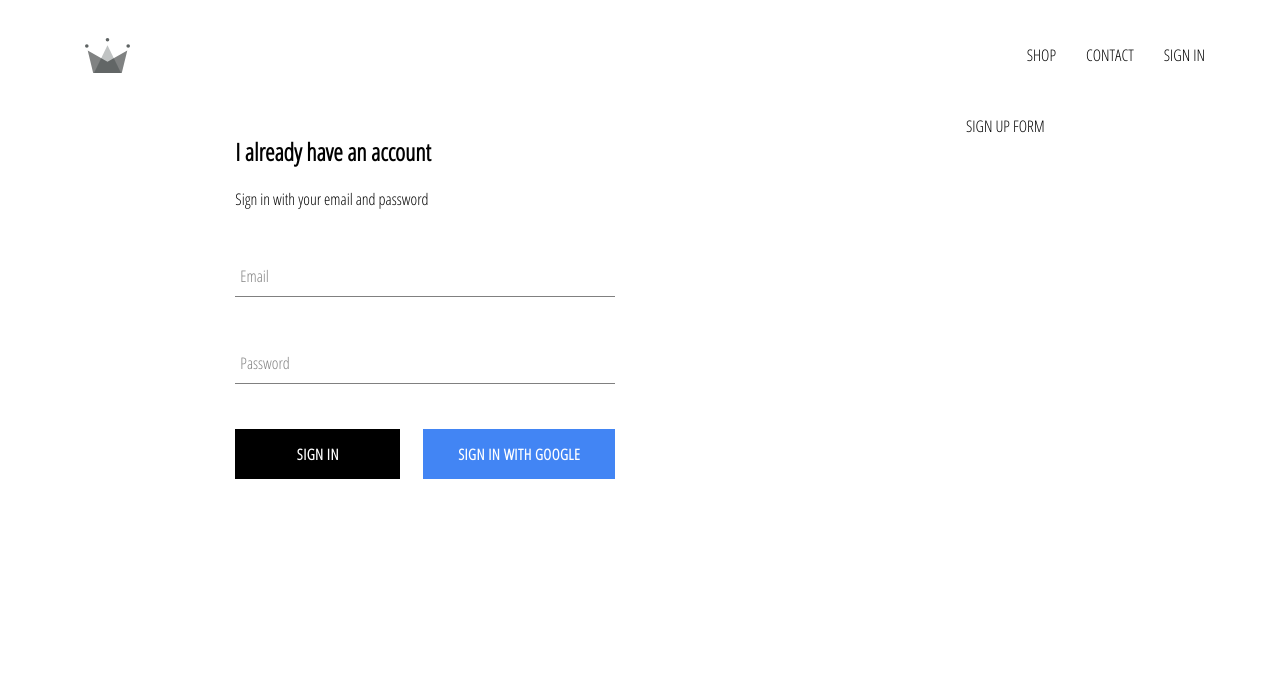
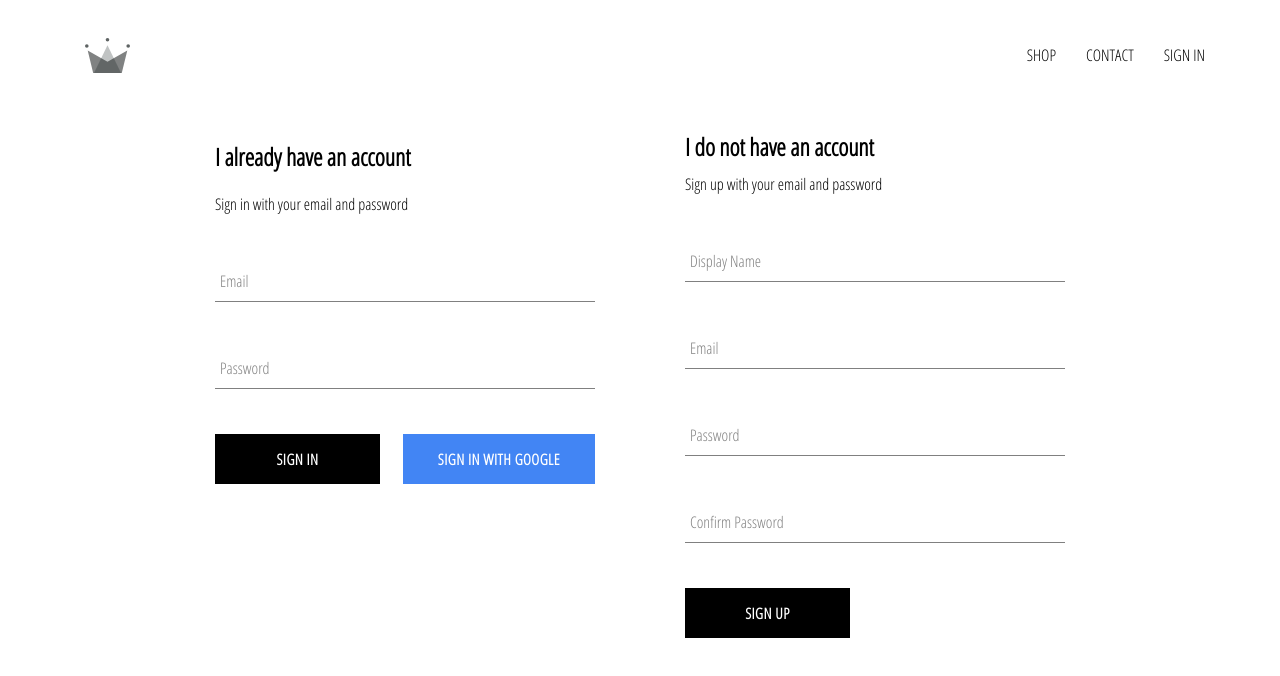
Before and after one commit to Darkrender/ko-clothing, a React (Create React App) app: page /signin in a window 1280 px wide. Shown: the top 676 px of the page. Built offline with nearby package versions, Linux system fonts and the light colour scheme; no server answers.

Commit message:
implement signup form and fix sign-in-and-sign-up styles

```diff
--- a/src/components/sign-up/sign-up.component.jsx
+++ b/src/components/sign-up/sign-up.component.jsx
@@ -1,16 +1,96 @@
 import React from 'react';
 import './sign-up.styles.scss';
+import FormInput from '../form-input/form-input.component';
+import CustomButton from '../custom-button/custom-button.component';
+
+import { auth, createUserProfileDocument } from '../../firebase/firebase.utils';
 
 class SignUp extends React.Component {
   constructor(props) {
     super(props);
 
-    this.state = {};
+    this.state = {
+      displayName: '',
+      email: '',
+      password: '',
+      confirmPassword: ''
+    };
+  }
+
+  handleSubmit = async (e) => {
+    e.preventDefault();
+
+    const { displayName, email, password, confirmPassword } = this.state;
+    if (password !== confirmPassword) {
+      alert("passwords don't match");
+      return;
+    }
+
+    try {
+      const { user } = await auth.createUserWithEmailAndPassword(email, password);
+
+      await createUserProfileDocument(user, { displayName });
+
+      this.setState({
+        displayName: '',
+        email: '',
+        password: '',
+        confirmPassword: ''
+      })
+
+    } catch (error) {
+      console.error(error);
+    }
+  }
+
+  handleChange = (e) => {
+    const { name, value } = e.target;
+
+    this.setState({ [name]: value });
   }
 
   render() {
+    const { displayName, email, password, confirmPassword } = this.state;
     return (
-      <div>SIGN UP FORM</div>
+      <div className="sign-up">
+        <h2 className="title">I do not have an account</h2>
+        <span>Sign up with your email and password</span>
+        <form className="sign-up-form" onSubmit={this.handleSubmit}>
+          <FormInput
+            type="text"
+            name="displayName"
+            value={displayName}
+            onChange={this.handleChange}
+            label="Display Name"
+            required
+          />
+          <FormInput
+            type="email"
+            name="email"
+            value={email}
+            onChange={this.handleChange}
+            label="Email"
+            required
+          />
+          <FormInput
+            type="password"
+            name="password"
+            value={password}
+            onChange={this.handleChange}
+            label="Password"
+            required
+          />
+          <FormInput
+            type="password"
+            name="confirmPassword"
+            value={confirmPassword}
+            onChange={this.handleChange}
+            label="Confirm Password"
+            required
+          />
+          <CustomButton type="submit">SIGN UP</CustomButton>
+        </form>
+      </div>
     );
   }
 }
--- a/src/components/sign-up/sign-up.styles.scss
+++ b/src/components/sign-up/sign-up.styles.scss
@@ -0,0 +1,9 @@
+.sign-up {
+  display: flex;
+  flex-direction: column;
+  width: 380px;
+
+  .title {
+    margin: 10px 0;
+  }
+}
--- a/src/pages/sign-in-and-sign-up/sign-in-and-sign-up.styles.scss
+++ b/src/pages/sign-in-and-sign-up/sign-in-and-sign-up.styles.scss
@@ -1,6 +1,6 @@
 .sign-in-and-sign-up {
   display: flex;
-  width: 100%;
-  height: 100vh;
-  justify-content: space-around;
+  width: 850px;
+  justify-content: space-between;
+  margin: 30px auto;
 }
```
